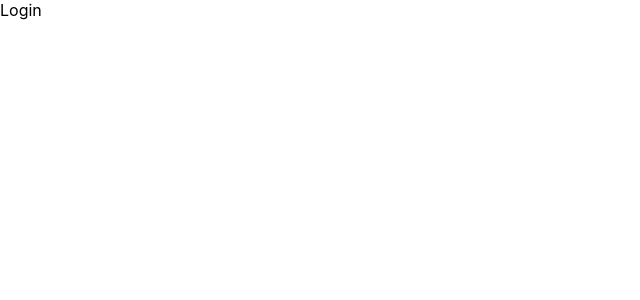
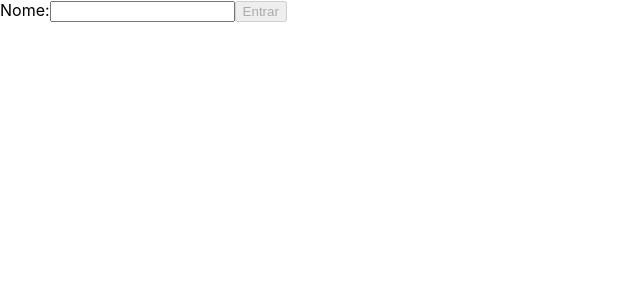
Before and after one commit to gabsufrrj/project--gabstunes, a React (Create React App) app: page / in a window 1280 px wide. Shown: the top 300 px of the page, without its empty margins (0-640 px from the left). Built offline with nearby package versions, Linux system fonts and the light colour scheme; the HTML template or start-up script is replaced by a standard one.

Commit message:
Tentativa de resolução requisito 2

```diff
--- a/src/App.js
+++ b/src/App.js
@@ -7,13 +7,56 @@ import Profile from './pages/Profile';
 import NotFound from './pages/NotFound';
 import Album from './pages/Album';
 import Favorites from './pages/Favorites';
+import { createUser } from './services/userAPI';
 
 class App extends React.Component {
+  constructor() {
+    super();
+    this.state = {
+      logName: '',
+      isDisabled: true,
+    };
+    this.onInputChange = this.onInputChange.bind(this);
+    this.nameValidation = this.nameValidation.bind(this);
+  }
+
+  onInputChange({ target }) {
+    const { name, value } = target;
+    this.setState(
+      { [name]: value },
+      this.nameValidation(),
+    );
+  }
+
+  nameValidation() {
+    const { logName } = this.state;
+    const nameLength = 2;
+    console.log(logName);
+    if (logName.length >= nameLength) {
+      this.setState(
+        { isDisabled: false },
+      );
+    }
+  }
+
   render() {
+    const { logName, isDisabled } = this.state;
     return (
       <BrowserRouter>
         <Switch>
-          <Route exact path="/" component={ Login } />
+          <Route
+            exact
+            path="/"
+            render={
+              (props) => (<Login
+                { ...props }
+                name={ logName }
+                isDisabled={ isDisabled }
+                onInputChange={ this.onInputChange }
+                createUser={ createUser({ name: logName }) }
+              />)
+            }
+          />
           <Route exact path="/search" component={ Search } />
           <Route exact path="/album/:id" component={ Album } />
           <Route exact path="/favorites" component={ Favorites } />
--- a/src/pages/Login.js
+++ b/src/pages/Login.js
@@ -1,13 +1,41 @@
 import React from 'react';
+import PropTypes from 'prop-types';
 
 class Login extends React.Component {
   render() {
+    const { isDisabled, onInputChange, createUser, logName } = this.props;
     return (
       <div data-testid="page-login">
-        Login
+        <form>
+          <label htmlFor="name-input">
+            Nome:
+            <input
+              data-testid="login-name-input"
+              type="text"
+              name="logName"
+              onChange={ onInputChange }
+              value={ logName }
+            />
+          </label>
+          <button
+            disabled={ isDisabled }
+            type="submit"
+            data-testid="login-submit-button"
+            onClick={ createUser }
+          >
+            Entrar
+          </button>
+        </form>
       </div>
     );
   }
 }
 
+Login.propTypes = {
+  logName: PropTypes.string.isRequired,
+  onInputChange: PropTypes.func.isRequired,
+  isDisabled: PropTypes.bool.isRequired,
+  createUser: PropTypes.func.isRequired,
+};
+
 export default Login;
```
Also changed, not shown: src/pages/Carregando.js (added, +13 -0 lines).
